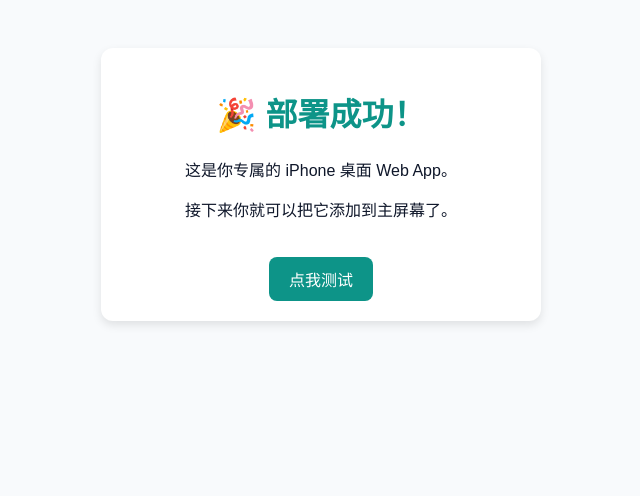
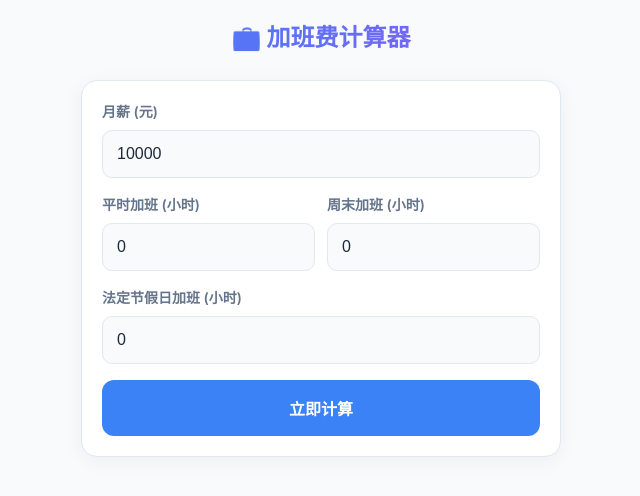
Before and after one commit to jinmayifei-sys/overtime-manager, a plain HTML site: page index.html in a window 1280 px wide. Shown: the whole page, without its empty margins (319-959 px from the left). Drawn offline with Linux system fonts and the light colour scheme.

Commit message:
Update index.html

```diff
--- a/index.html
+++ b/index.html
@@ -2,21 +2,91 @@
 <html lang="zh-CN">
 <head>
 <meta charset="UTF-8">
-<meta name="viewport" content="width=device-width, initial-scale=1">
-<title>加班费计算系统</title>
+<meta name="viewport" content="width=device-width,initial-scale=1,viewport-fit=cover,maximum-scale=1,user-scalable=no">
+<meta name="theme-color" content="#0f172a">
+<meta name="apple-mobile-web-app-capable" content="yes">
+<meta name="apple-mobile-web-app-status-bar-style" content="black-translucent">
+<meta name="apple-mobile-web-app-title" content="加班费计算">
+<title>加班费计算与汇总</title>
 <style>
-  body { font-family: sans-serif; text-align: center; padding: 40px 20px; background: #f8fafc; color: #0f172a; }
-  .box { background: white; padding: 20px; border-radius: 12px; box-shadow: 0 4px 10px rgba(0,0,0,0.1); max-width: 400px; margin: 0 auto; }
-  h1 { color: #0d9488; }
-  button { background: #0d9488; color: white; border: none; padding: 10px 20px; border-radius: 8px; font-size: 16px; margin-top: 20px; }
+  :root { --primary: #3b82f6; --bg: #f8fafc; --card: #ffffff; --text: #1e293b; --sub: #64748b; --border: #e2e8f0; }
+  @media (prefers-color-scheme: dark) {
+    :root { --bg: #0f172a; --card: #1e293b; --text: #f8fafc; --sub: #94a3b8; --border: #334155; }
+  }
+  * { box-sizing: border-box; margin: 0; padding: 0; -webkit-tap-highlight-color: transparent; }
+  body { font-family: -apple-system, BlinkMacSystemFont, "Segoe UI", Roboto, Helvetica, Arial, sans-serif; background: var(--bg); color: var(--text); padding: env(safe-area-inset-top) 16px env(safe-area-inset-bottom) 16px; line-height: 1.5; transition: background 0.3s; }
+  .container { max-width: 480px; margin: 0 auto; padding-top: 20px; }
+  h1 { font-size: 24px; font-weight: 800; text-align: center; margin-bottom: 24px; background: linear-gradient(90deg, #3b82f6, #8b5cf6); -webkit-background-clip: text; -webkit-text-fill-color: transparent; }
+  .card { background: var(--card); border-radius: 16px; padding: 20px; box-shadow: 0 4px 20px rgba(0,0,0,0.05); margin-bottom: 20px; border: 1px solid var(--border); }
+  .form-group { margin-bottom: 16px; }
+  label { display: block; font-size: 14px; font-weight: 600; color: var(--sub); margin-bottom: 8px; }
+  input[type="number"] { width: 100%; padding: 14px; font-size: 16px; border-radius: 10px; border: 1px solid var(--border); background: var(--bg); color: var(--text); outline: none; transition: border-color 0.2s; }
+  input[type="number"]:focus { border-color: var(--primary); }
+  .row { display: grid; grid-template-columns: 1fr 1fr; gap: 12px; }
+  .result-box { background: linear-gradient(135deg, #2563eb, #7c3aed); border-radius: 16px; padding: 24px; color: white; text-align: center; margin-bottom: 20px; animation: fadeIn 0.5s ease; }
+  @keyframes fadeIn { from { opacity: 0; transform: translateY(10px); } to { opacity: 1; transform: translateY(0); } }
+  .result-box p { font-size: 14px; opacity: 0.8; margin-bottom: 8px; }
+  .result-box h2 { font-size: 36px; font-weight: 800; margin: 0; }
+  .detail-list { list-style: none; margin-top: 16px; border-top: 1px solid rgba(255,255,255,0.2); padding-top: 16px; }
+  .detail-list li { display: flex; justify-content: space-between; font-size: 14px; margin-bottom: 8px; opacity: 0.9; }
+  .detail-list li:last-child { margin-bottom: 0; }
+  .btn { width: 100%; padding: 16px; font-size: 16px; font-weight: 700; color: white; background: var(--primary); border: none; border-radius: 12px; cursor: pointer; transition: opacity 0.2s; }
+  .btn:active { opacity: 0.8; }
 </style>
 </head>
 <body>
-  <div class="box">
-    <h1>🎉 部署成功！</h1>
-    <p>这是你专属的 iPhone 桌面 Web App。</p>
-    <p>接下来你就可以把它添加到主屏幕了。</p>
-    <button onclick="alert('按钮可以点！交互完全正常！')">点我测试</button>
+<div class="container">
+  <h1>💼 加班费计算器</h1>
+  <div class="card">
+    <div class="form-group">
+      <label>月薪 (元)</label>
+      <input type="number" id="salary" value="10000" placeholder="例如: 10000">
+    </div>
+    <div class="row">
+      <div class="form-group">
+        <label>平时加班 (小时)</label>
+        <input type="number" id="weekday" value="0" step="0.5">
+      </div>
+      <div class="form-group">
+        <label>周末加班 (小时)</label>
+        <input type="number" id="weekend" value="0" step="0.5">
+      </div>
+    </div>
+    <div class="form-group">
+      <label>法定节假日加班 (小时)</label>
+      <input type="number" id="holiday" value="0" step="0.5">
+    </div>
+    <button class="btn" onclick="calculate()">立即计算</button>
   </div>
+  <div class="result-box" id="resultBox" style="display: none;">
+    <p>本月预估加班费</p>
+    <h2 id="totalFee">¥0.00</h2>
+    <ul class="detail-list">
+      <li><span>时薪基数:</span> <span id="hourlyRate">¥0.00</span></li>
+      <li><span>平时 (1.5倍):</span> <span id="weekdayFee">¥0.00</span></li>
+      <li><span>周末 (2倍):</span> <span id="weekendFee">¥0.00</span></li>
+      <li><span>节假日 (3倍):</span> <span id="holidayFee">¥0.00</span></li>
+    </ul>
+  </div>
+</div>
+<script>
+  function calculate() {
+    const salary = parseFloat(document.getElementById('salary').value) || 0;
+    const weekday = parseFloat(document.getElementById('weekday').value) || 0;
+    const weekend = parseFloat(document.getElementById('weekend').value) || 0;
+    const holiday = parseFloat(document.getElementById('holiday').value) || 0;
+    const hourlyRate = salary / 21.75 / 8;
+    const weekdayFee = hourlyRate * 1.5 * weekday;
+    const weekendFee = hourlyRate * 2 * weekend;
+    const holidayFee = hourlyRate * 3 * holiday;
+    const totalFee = weekdayFee + weekendFee + holidayFee;
+    document.getElementById('hourlyRate').innerText = '¥' + hourlyRate.toFixed(2);
+    document.getElementById('weekdayFee').innerText = '¥' + weekdayFee.toFixed(2);
+    document.getElementById('weekendFee').innerText = '¥' + weekendFee.toFixed(2);
+    document.getElementById('holidayFee').innerText = '¥' + holidayFee.toFixed(2);
+    document.getElementById('totalFee').innerText = '¥' + totalFee.toFixed(2);
+    document.getElementById('resultBox').style.display = 'block';
+  }
+</script>
 </body>
 </html>
```
